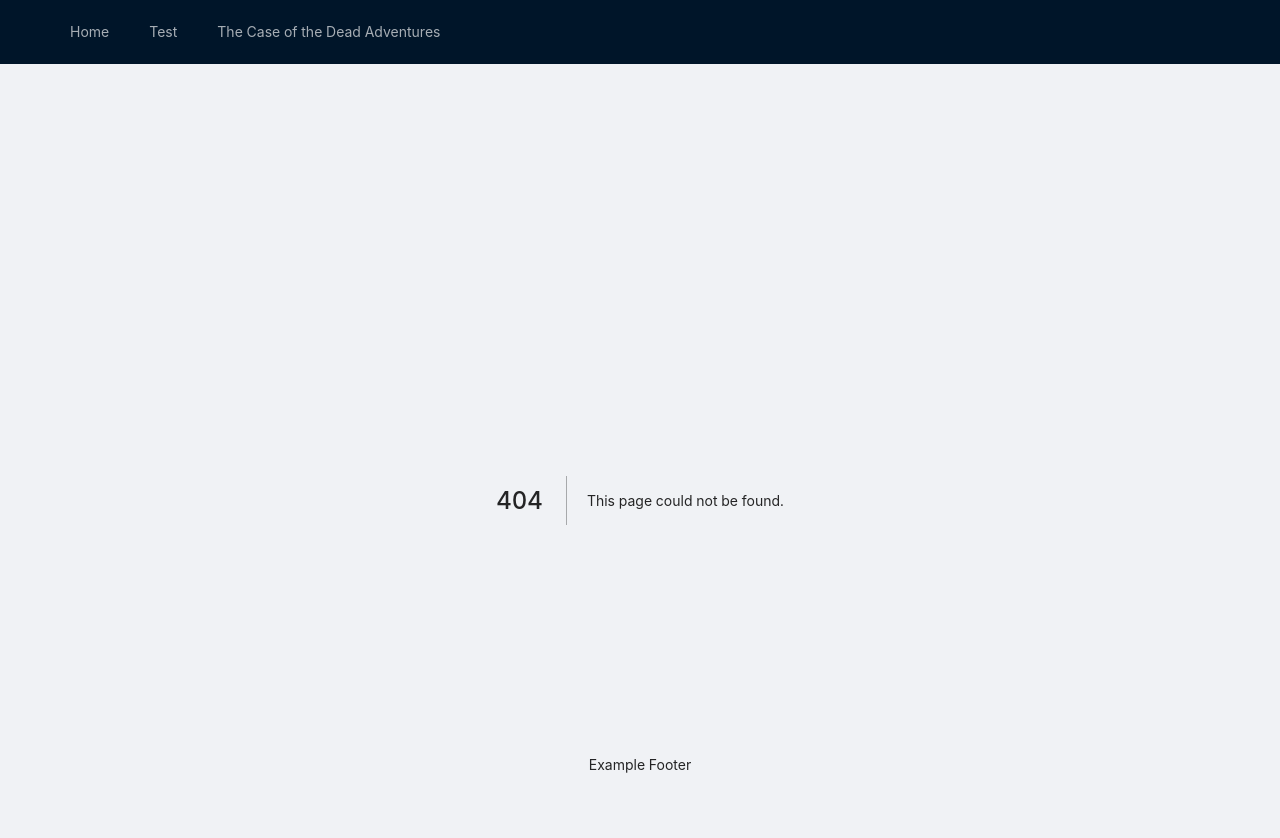
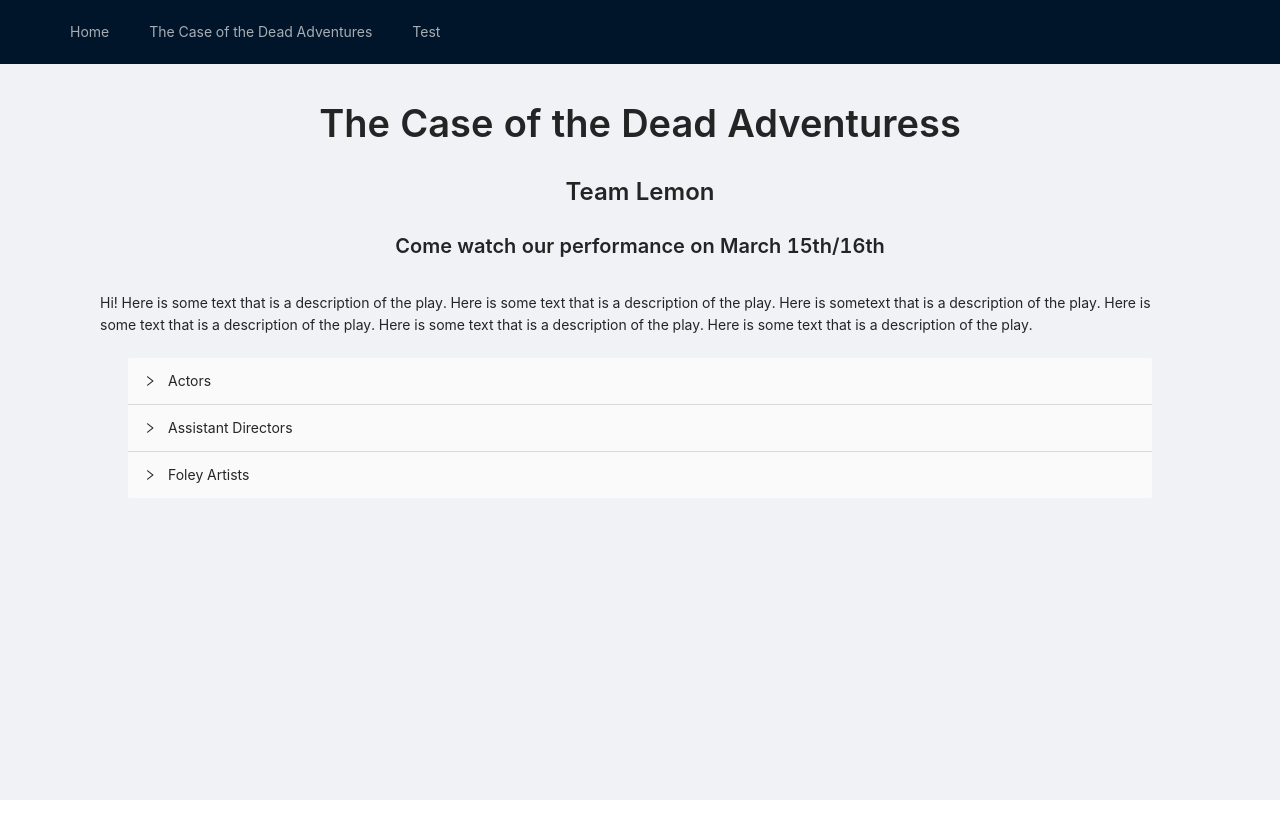
Before and after one commit to ssemtner/return-to-radio, a Next.js app: page /plays/the-case-of-the-dead-adventuress in a window 1280 px wide. Before the commit this address had no page. Shown: the top 838 px of the page. After the commit the page ends 800 px from the top, so only its background shows below. Built offline with nearby package versions, Linux system fonts and the light colour scheme.

Commit message:
Switched to dynamic pages and json

```diff
--- /dev/null
+++ b/_plays/test.json
@@ -0,0 +1,53 @@
+{
+    "title": "TEST",
+    "team": "Apple",
+    "url": "https://www.youtube.com/watch?v=dQw4w9WgXcQ",
+    "date": "March 15th/16th",
+    "description": "Hi! Here is some text that is a description of the play. Here is some text that is a description of the play. Here is sometext that is a description of the play. Here is some text that is a description of the play. Here is some text that is a description of the play. Here is some text that is a description of the play.",
+    "cast": {
+        "assistantDirectors": ["Easha A", "Stella M"],
+        "foleyArtists": ["Foley C", "Foley D"],
+        "actors": [
+            {
+                "role": "Sherlock Holmes",
+                "actor": "Jesse R"
+            },
+            {
+                "role": "Dr. Watson",
+                "actor": "Markus H"
+            },
+            {
+                "role": "Henri",
+                "actor": "Markus H"
+            },
+            {
+                "role": "Duc",
+                "actor": "Jesse R"
+            },
+            {
+                "role": "Announcer",
+                "actor": "Annalisa T"
+            },
+            {
+                "role": "Prefect",
+                "actor": "Annalisa T"
+            },
+            {
+                "role": "Yvette Corvey",
+                "actor": "Zaria G"
+            },
+            {
+                "role": "Inspector Charel",
+                "actor": "Jonah S-W"
+            },
+            {
+                "role": "Reginald Shipton",
+                "actor": "Adam S"
+            },
+            {
+                "role": "Officer",
+                "actor": "Adam S"
+            }
+        ]
+    }
+}
--- /dev/null
+++ b/_plays/the-case-of-the-dead-adventuress.json
@@ -0,0 +1,53 @@
+{
+    "title": "The Case of the Dead Adventuress",
+    "team": "Lemon",
+    "url": "https://www.youtube.com/watch?v=dQw4w9WgXcQ",
+    "date": "March 15th/16th",
+    "description": "Hi! Here is some text that is a description of the play. Here is some text that is a description of the play. Here is sometext that is a description of the play. Here is some text that is a description of the play. Here is some text that is a description of the play. Here is some text that is a description of the play.",
+    "cast": {
+        "assistantDirectors": ["Easha A", "Stella M"],
+        "foleyArtists": ["Foley C", "Foley D"],
+        "actors": [
+            {
+                "role": "Sherlock Holmes",
+                "actor": "Jesse R"
+            },
+            {
+                "role": "Dr. Watson",
+                "actor": "Markus H"
+            },
+            {
+                "role": "Henri",
+                "actor": "Markus H"
+            },
+            {
+                "role": "Duc",
+                "actor": "Jesse R"
+            },
+            {
+                "role": "Announcer",
+                "actor": "Annalisa T"
+            },
+            {
+                "role": "Prefect",
+                "actor": "Annalisa T"
+            },
+            {
+                "role": "Yvette Corvey",
+                "actor": "Zaria G"
+            },
+            {
+                "role": "Inspector Charel",
+                "actor": "Jonah S-W"
+            },
+            {
+                "role": "Reginald Shipton",
+                "actor": "Adam S"
+            },
+            {
+                "role": "Officer",
+                "actor": "Adam S"
+            }
+        ]
+    }
+}
--- a/components/casting.tsx
+++ b/components/casting.tsx
@@ -1,6 +1,6 @@
 import { Collapse, List, Typography } from 'antd'
 import React from 'react'
-import cast from '../types/cast'
+import Cast from '../types/cast'
 
 const { Text } = Typography
 
@@ -9,7 +9,7 @@ interface panel {
     header: string
 }
 
-export default function Casting({ cast }: { cast: cast }) {
+export default function Casting({ cast }: { cast: Cast }) {
     const generatePanel = (props) => {
         return (
             <Collapse.Panel
--- a/components/navbar.tsx
+++ b/components/navbar.tsx
@@ -1,29 +1,24 @@
 import { Menu } from 'antd'
-import { route } from 'next/dist/next-server/server/router'
 import { useRouter } from 'next/router'
 import React from 'react'
-
-interface route {
-    name: string
-    path: string
-}
+import Route from '../types/route'
 
 export default function Navbar() {
     const router = useRouter()
 
-    const routes: route[] = [
+    const routes: Route[] = [
         {
             name: 'Home',
             path: '/',
         },
         {
-            name: 'Test',
-            path: '/test',
+            name: 'The Case of the Dead Adventures',
+            path: '/plays/the-case-of-the-dead-adventuress',
         },
         {
-            name: 'The Case of the Dead Adventures',
-            path: '/plays/the-case-of-the-dead-adventures'
-        }
+            name: 'Test',
+            path: '/plays/test',
+        },
     ]
 
     return (
--- a/pages/_app.tsx
+++ b/pages/_app.tsx
@@ -1,13 +1,15 @@
 import { Layout } from 'antd'
+import { GetStaticProps } from 'next'
 import type { AppProps } from 'next/app'
 import { useRouter } from 'next/router'
 import React from 'react'
 import Footer from '../components/footer'
 import Navbar from '../components/navbar'
 import '../styles/globals.css'
+import Route from '../types/route'
 import * as gtag from '../utils/gtag'
 
-function MyApp({ Component, pageProps }: AppProps) {
+export default function MyApp({ Component, pageProps }: AppProps) {
     const router = useRouter()
 
     React.useEffect(() => {
@@ -30,17 +32,6 @@ function MyApp({ Component, pageProps }: AppProps) {
             <Layout.Content style={{ margin: '100px 0' }}>
                 <Component {...pageProps} />
             </Layout.Content>
-            <Layout.Footer
-                style={{
-                    position: 'fixed',
-                    bottom: '0',
-                    width: '100%',
-                }}
-            >
-                <Footer />
-            </Layout.Footer>
         </Layout>
     )
 }
-
-export default MyApp
--- /dev/null
+++ b/pages/plays/[path].tsx
@@ -0,0 +1,69 @@
+import { Typography } from 'antd'
+import fs from 'fs'
+import { GetStaticPaths, GetStaticProps } from 'next'
+import { cwd } from 'process'
+import React from 'react'
+import Casting from '../../components/casting'
+import Video from '../../components/video'
+import Play from '../../types/play'
+const { Text, Title } = Typography
+
+const complete: boolean = false
+
+export default function PlayDetails(play: Play) {
+    return (
+        <>
+            <Title>{play.title}</Title>
+            <Title level={3}>Team {play.team}</Title>
+
+            {/* Show video or date depending complete variable */}
+            {complete ? (
+                <>
+                    <br />
+                    <Video url={play.url} />
+                </>
+            ) : (
+                <Title level={4}>
+                    Come watch our performance on {play.date}
+                </Title>
+            )}
+
+            <br />
+
+            <div style={{ textAlign: 'left', margin: '0 100px' }}>
+                <Text>{play.description}</Text>
+            </div>
+
+            <br />
+
+            <Casting cast={play.cast} />
+        </>
+    )
+}
+
+interface Params {
+    params: {
+        path: string
+    }
+}
+
+export const getStaticProps: GetStaticProps = async ({ params }: Params) => {
+    return {
+        props: require(`../../_plays/${params.path}.json`),
+    }
+}
+
+export const getStaticPaths: GetStaticPaths = async () => {
+    const files = fs.readdirSync(`${cwd()}/_plays/`)
+
+    return {
+        paths: files.map((element) => {
+            return {
+                params: {
+                    path: element.split('.json')[0],
+                },
+            }
+        }),
+        fallback: false,
+    }
+}
--- a/styles/globals.css
+++ b/styles/globals.css
@@ -1,5 +1,17 @@
 @import '~antd/dist/antd.css';
 
-html, body {
+html,
+body {
     background-color: '#F0F2F5';
 }
+
+/* Hide scrollbar for Chrome, Safari and Opera */
+body::-webkit-scrollbar {
+    display: none;
+}
+
+/* Hide scrollbar for IE, Edge and Firefox */
+body {
+    -ms-overflow-style: none; /* IE and Edge */
+    scrollbar-width: none; /* Firefox */
+}
--- a/types/cast.ts
+++ b/types/cast.ts
@@ -1,7 +1,7 @@
-type cast = {
+type Cast = {
     assistantDirectors: string[]
     foleyArtists: string[]
     actors: { role: string; actor: string }[]
 }
 
-export default cast
+export default Cast
--- /dev/null
+++ b/types/play.ts
@@ -0,0 +1,12 @@
+import Cast from './cast'
+
+type Play = {
+    title: string
+    team: string
+    url: string
+    date: string
+    description: string
+    cast: Cast
+}
+
+export default Play
--- /dev/null
+++ b/types/route.ts
@@ -0,0 +1,6 @@
+type Route = {
+    name: string
+    path: string
+}
+
+export default Route
```
Also changed, not shown: pages/plays/the-case-of-the-dead-adventures.tsx (deleted, +0 -67 lines), pages/test.tsx (deleted, +0 -8 lines).
